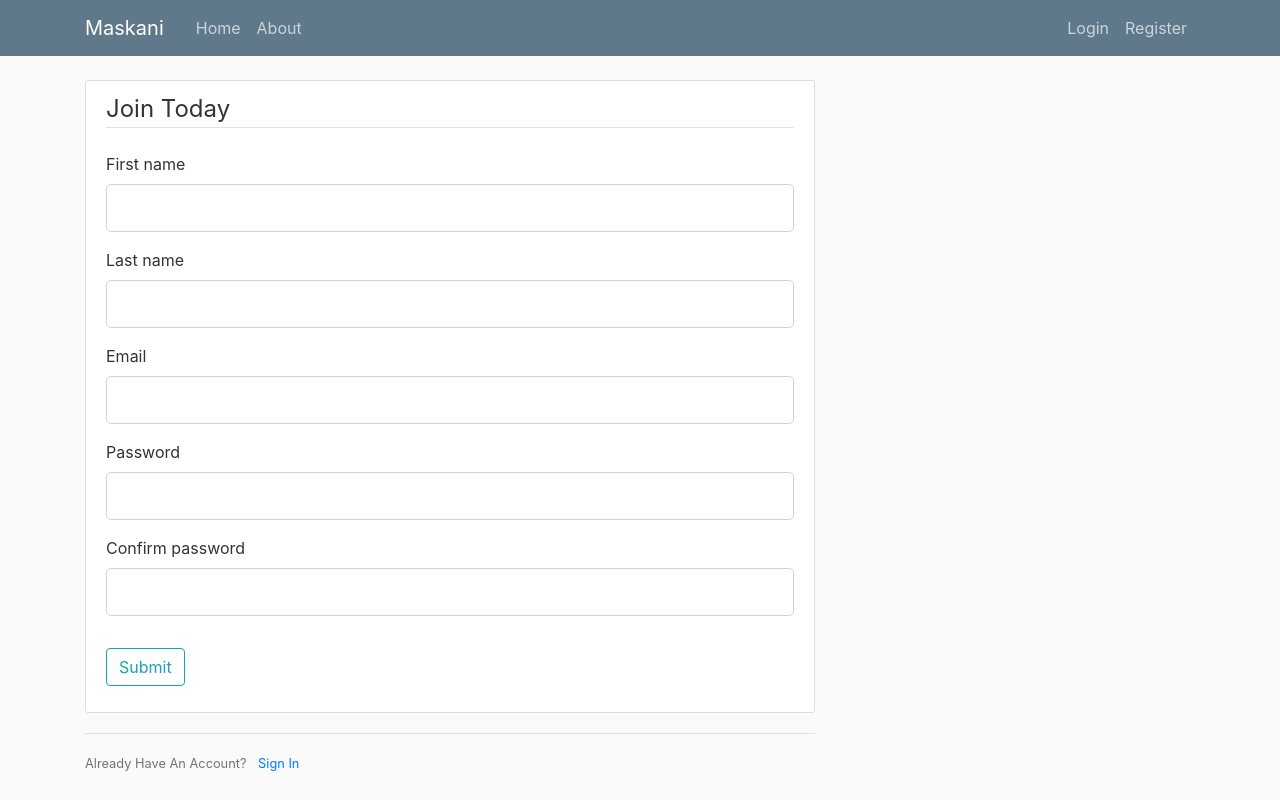
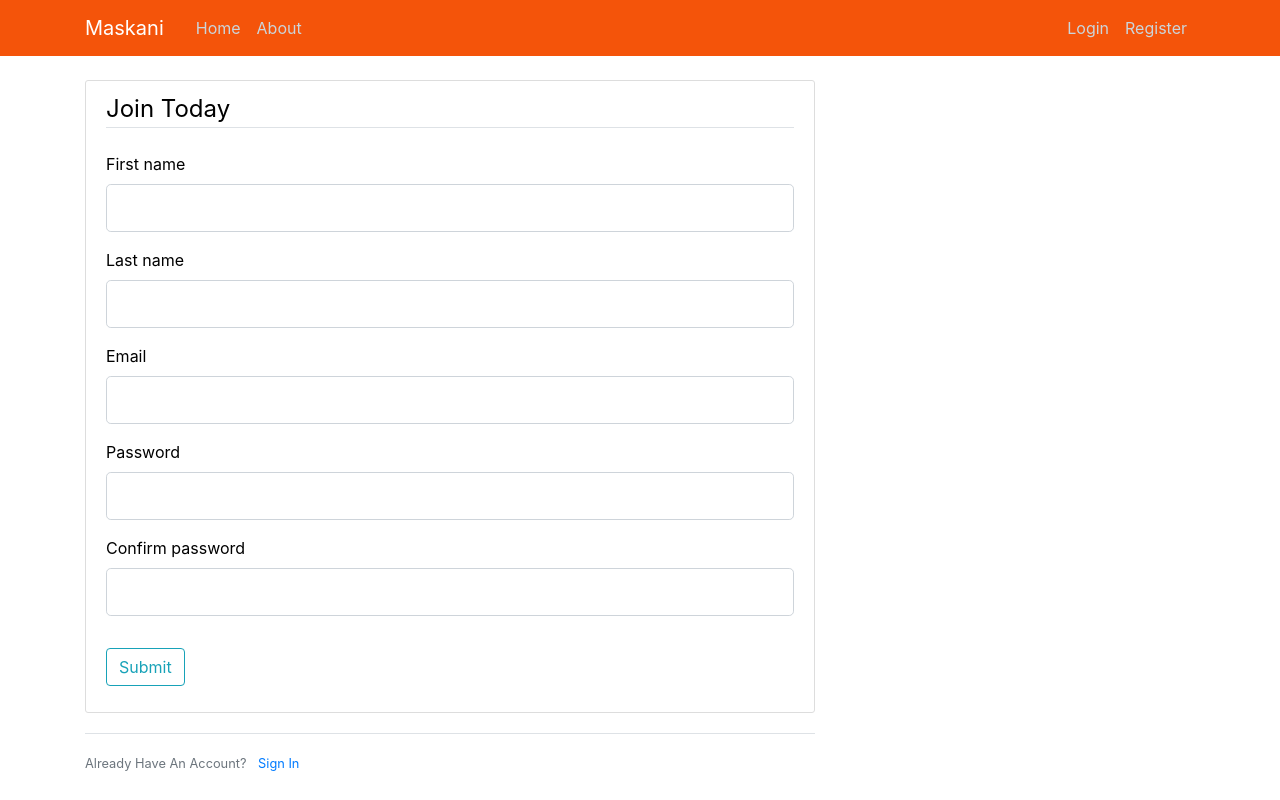
Before and after one commit to Mtsumi/maskani, a Python web app: template templates/sign_up.html in a window 1280 px wide. Run offline with Jinja, Linux system fonts and the light colour scheme; the template is opened without the code that fills it: most values are stand-ins (such as "Sample title", 1, 10 or a date in 2020); form fields are guessed from the names that the template uses; some libraries are stand-ins or nearby versions.

Commit message:
sign_up_page styling

```diff
--- a/static/css/main.css
+++ b/static/css/main.css
@@ -1,6 +1,6 @@
 body {
-    background: #fafafa;
-    color: #333333;
+    background: #fff;
+    color: #000;
     margin-top: 5rem;
   }
 
@@ -9,7 +9,7 @@ body {
   }
 
   .bg-steel {
-    background-color: #5f788a;
+    background-color: #f4540a;
   }
 
   .site-header .navbar-nav .nav-link {
```
